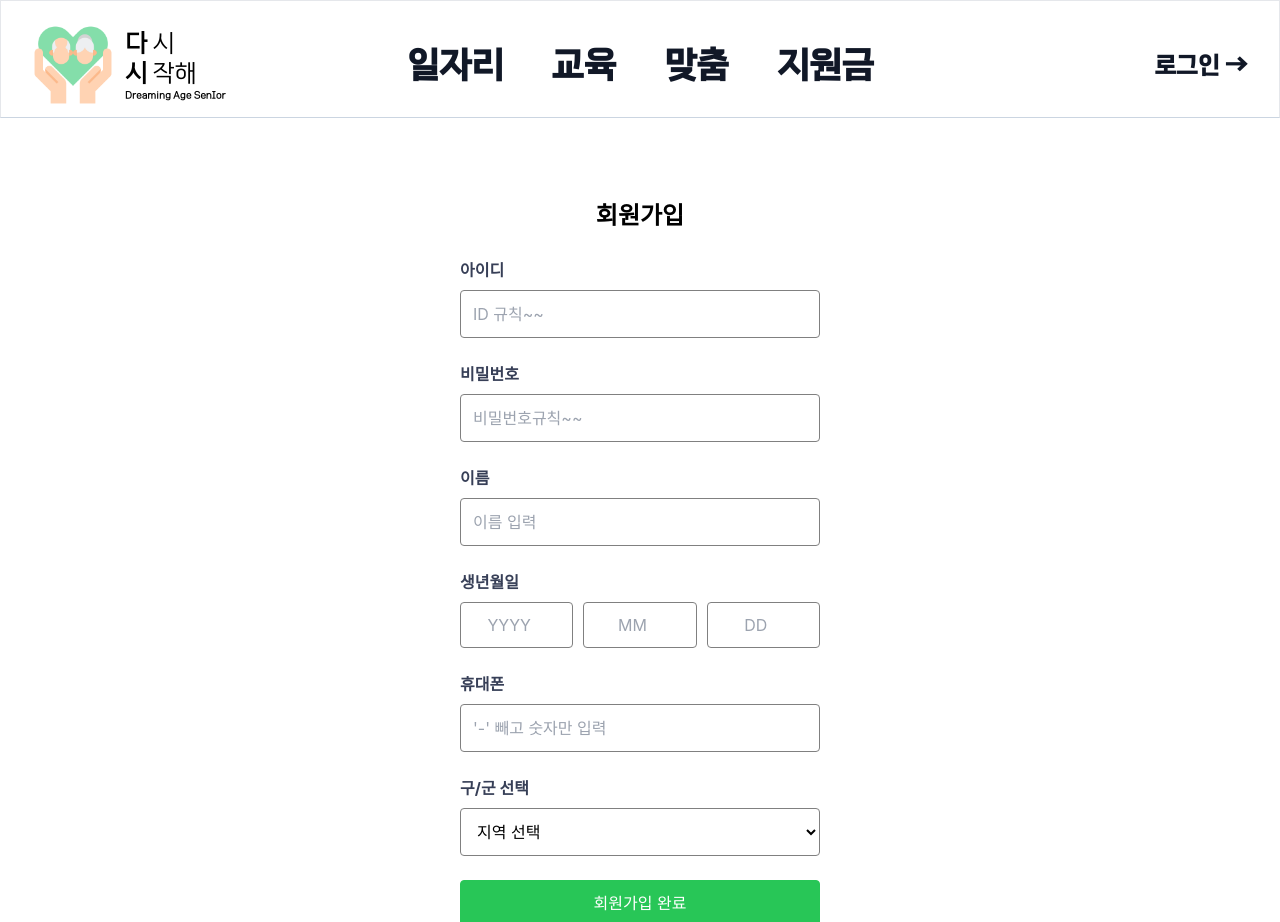
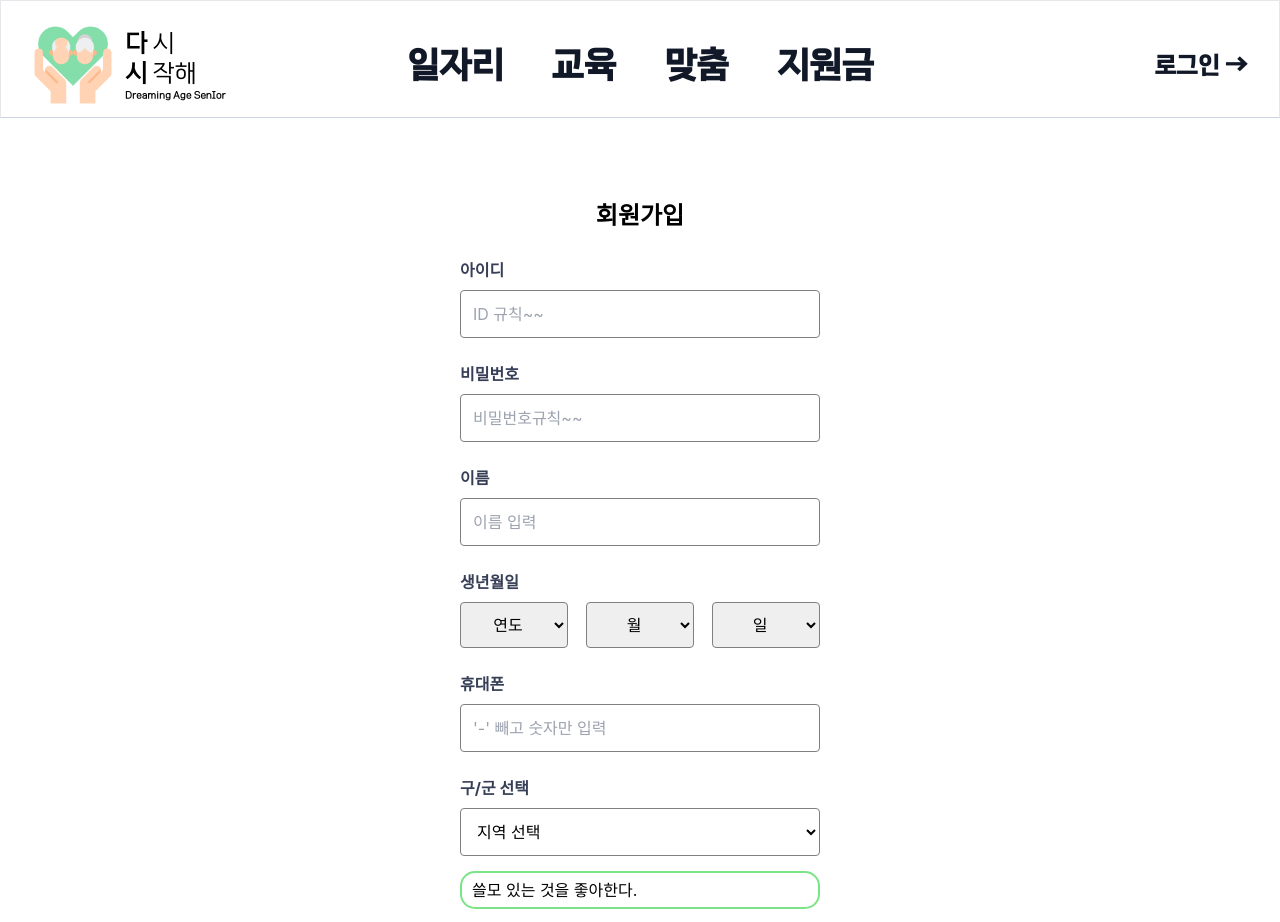
Before and after one commit to ProjectDasi/FrontEnd, a React (Create React App) app: page /register in a window 1280 px wide. Shown: the top 922 px of the page. Built offline with nearby package versions, Linux system fonts and the light colour scheme.

Commit message:
0826 register detail

```diff
--- /dev/null
+++ b/src/Data/preference.json
@@ -0,0 +1,182 @@
+[
+  {
+    "ID": 1,
+    "유형": "현실형",
+    "단어": "실용적",
+    "설명": "쓸모 있는 것을 좋아한다."
+  },
+  {
+    "ID": 2,
+    "유형": "현실형",
+    "단어": "정확성",
+    "설명": "일을 정확하고 세밀하게 한다."
+  },
+  {
+    "ID": 3,
+    "유형": "현실형",
+    "단어": "현장중심",
+    "설명": "현장에서 일하는 것을 좋아한다."
+  },
+  {
+    "ID": 4,
+    "유형": "현실형",
+    "단어": "손재주",
+    "설명": "손을 이용해 무엇인가를 만드는 것을 좋아한다."
+  },
+  {
+    "ID": 5,
+    "유형": "현실형",
+    "단어": "전기, 기계",
+    "설명": "전기나 기계와 관련된 일을 잘한다."
+  },
+  {
+    "ID": 6,
+    "유형": "탐구형",
+    "단어": "분석적",
+    "설명": "문제를 분석하고 해결 방법을 찾는 것을 좋아한다."
+  },
+  {
+    "ID": 7,
+    "유형": "탐구형",
+    "단어": "학구적",
+    "설명": "배우는 것을 좋아하고 지식에 관심이 많다."
+  },
+  {
+    "ID": 8,
+    "유형": "탐구형",
+    "단어": "독립적",
+    "설명": "혼자서도 잘 생각하고 행동한다."
+  },
+  {
+    "ID": 9,
+    "유형": "탐구형",
+    "단어": "탐구적",
+    "설명": "깊이 있게 생각하고 연구하는 것을 좋아한다."
+  },
+  {
+    "ID": 10,
+    "유형": "탐구형",
+    "단어": "비판적",
+    "설명": "문제점을 잘 찾아내고 개선하려고 한다."
+  },
+  {
+    "ID": 11,
+    "유형": "예술형",
+    "단어": "창의적",
+    "설명": "아이디어를 떠올리는 것"
+  },
+  {
+    "ID": 12,
+    "유형": "예술형",
+    "단어": "변화추구",
+    "설명": "변화와 다양성을 좋아한다."
+  },
+  {
+    "ID": 13,
+    "유형": "예술형",
+    "단어": "독창적",
+    "설명": "다른 사람과 다르게 표현하는 것을 좋아한다."
+  },
+  {
+    "ID": 14,
+    "유형": "예술형",
+    "단어": "개방적",
+    "설명": "새로운 것에 대해 열려 있다."
+  },
+  {
+    "ID": 15,
+    "유형": "예술형",
+    "단어": "예술적",
+    "설명": "미술, 음악, 문학 등 예술적인 것에 관심이 많다."
+  },
+  {
+    "ID": 16,
+    "유형": "사회형",
+    "단어": "협력적",
+    "설명": "다른 사람들과 함께 일하는 것을 좋아한다."
+  },
+  {
+    "ID": 17,
+    "유형": "사회형",
+    "단어": "이타적",
+    "설명": "다른 사람을 돕고자 하는 마음이 크다."
+  },
+  {
+    "ID": 18,
+    "유형": "사회형",
+    "단어": "인내심",
+    "설명": "어려움이 있어도 참고 견디는 것을 좋아한다."
+  },
+  {
+    "ID": 19,
+    "유형": "사회형",
+    "단어": "공감능력",
+    "설명": "다른 사람의 마음을 잘 이해하고 공감한다."
+  },
+  {
+    "ID": 20,
+    "유형": "사회형",
+    "단어": "배려심",
+    "설명": "다른 사람을 잘 챙기고 도와주는 것을 좋아한다."
+  },
+  {
+    "ID": 21,
+    "유형": "진취형",
+    "단어": "설득력",
+    "설명": "다른 사람을 잘 설득할 수 있다."
+  },
+  {
+    "ID": 22,
+    "유형": "진취형",
+    "단어": "외향적",
+    "설명": "사람들과 어울리는 것을 좋아한다."
+  },
+  {
+    "ID": 23,
+    "유형": "진취형",
+    "단어": "열정적",
+    "설명": "무언가에 열정적으로 참여하고 몰두하는 것을 좋아한다."
+  },
+  {
+    "ID": 24,
+    "유형": "진취형",
+    "단어": "목표지향",
+    "설명": "목표를 세우고 그것을 이루기 위해 노력하는 것을 좋아한다."
+  },
+  {
+    "ID": 25,
+    "유형": "진취형",
+    "단어": "추진력",
+    "설명": "일을 밀고 나가는 힘이 강하다."
+  },
+  {
+    "ID": 26,
+    "유형": "관습형",
+    "단어": "계획적",
+    "설명": "미리 계획을 세우고 그에 따라 행동하는 것을 좋아한다."
+  },
+  {
+    "ID": 27,
+    "유형": "관습형",
+    "단어": "규칙준수",
+    "설명": "규칙을 잘 지키고 질서를 중시한다."
+  },
+  {
+    "ID": 28,
+    "유형": "관습형",
+    "단어": "체계적",
+    "설명": "일을 체계적으로, 정돈된 방식으로 처리하는 것을 좋아한다."
+  },
+  {
+    "ID": 29,
+    "유형": "관습형",
+    "단어": "사무적",
+    "설명": "사무와 관련된 일을 잘한다."
+  },
+  {
+    "ID": 30,
+    "유형": "관습형",
+    "단어": "절차중심",
+    "설명": "정해진 절차를 중요하게 생각하고 따른다."
+  }
+]
--- a/src/Pages/RegisterPage.tsx
+++ b/src/Pages/RegisterPage.tsx
@@ -1,12 +1,26 @@
-import React from 'react'
+import React, { useState } from 'react';
 import '../styles/register.css';
-import data from '../Data/register.json'
+import data from '../Data/preference.json';
 import Header from '../Components/Header';
+
 export default function RegisterPage() {
+  // JSON 파일로부터 데이터 가져오기
+  const descriptions = data;
+
+  const [selectedItems, setSelectedItems] = useState<number[]>([]);
+
+  const handleItemClick = (id: number) => {
+    setSelectedItems(prevState =>
+      prevState.includes(id)
+        ? prevState.filter(i => i !== id)
+        : [...prevState, id]
+    );
+  };
+
   const generateYears = () => {
     const years = [];
     const currentYear = new Date().getFullYear();
-    for (let i = currentYear; i >= 1900; i--) {
+    for (let i = 1924; i <= currentYear; i++) {
       years.push(i);
     }
     return years;
@@ -19,6 +33,7 @@ export default function RegisterPage() {
   const generateDays = () => {
     return Array.from({ length: 31 }, (_, i) => i + 1);
   };
+
   return (
     <div className='h-screen w-full'>
       <div className='mb-20 bg-white border-b-slate-300 border'>
@@ -64,12 +79,24 @@ export default function RegisterPage() {
                 <strong>생년월일</strong>
               </label>
               <div className='birthdate-box'>
-                <input type='number' name='birth_year' id='birth_year' placeholder='YYYY' className='Typo birthdate-input'>
-                </input>
-                <input type='number' name='birth_month' id='birth_month' placeholder='MM' className='Typo birthdate-input'>
-                </input>
-                <input type='number' name='birth_day' id='birth_day' placeholder='DD' className='Typo birthdate-input'>
-                </input>
+                <select name='birth_year' id='birth_year' className='Typo birthdate-input'>
+                  <option value="" disabled selected hidden>연도</option>
+                  {generateYears().map(year => (
+                    <option key={year} value={year}>{year}</option>
+                  ))}
+                </select>
+                <select name='birth_month' id='birth_month' className='Typo birthdate-input'>
+                  <option value="" disabled selected hidden>월</option>
+                  {generateMonths().map(month => (
+                    <option key={month} value={month}>{month}</option>
+                  ))}
+                </select>
+                <select name='birth_day' id='birth_day' className='Typo birthdate-input'>
+                  <option value="" disabled selected hidden>일</option>
+                  {generateDays().map(day => (
+                    <option key={day} value={day}>{day}</option>
+                  ))}
+                </select>
               </div>
             </div>
 
@@ -111,9 +138,41 @@ export default function RegisterPage() {
               </div>
             </div>
           </div>
+
+          <div>
+            <ul>
+              {descriptions.map((item: { ID: number; 설명: string }) => (
+                <li
+                  key={item.ID}
+                  onClick={() => handleItemClick(item.ID)}
+                  style={{
+                    cursor: 'pointer',
+                    padding: '5px 10px',
+                    border:'2px solid #7be388',
+                    marginTop:'15px',
+                    borderRadius:'15px',
+                    backgroundColor: selectedItems.includes(item.ID) ? '#d3f9d8' : '#fff'
+                  }}
+                >
+                  {item.설명}
+                </li>
+              ))}
+            </ul>
+
+            <div style={{ marginTop: '20px' }}>
+              <h3>Selected Descriptions:</h3>
+              <ul>
+                {selectedItems.map((id, index) => {
+                  const selectedItem = descriptions.find(item => item.ID === id);
+                  return selectedItem ? <li key={index}>{selectedItem.ID}</li> : null;
+                })}
+              </ul>
+            </div>
+          </div>
+
           <button type='button' id='btn_submit' className='Btn'>회원가입 완료</button>
         </form>
       </div>
     </div>
-  )
+  );
 }
--- a/src/styles/register.css
+++ b/src/styles/register.css
@@ -111,3 +111,9 @@ div{
     border: 1px solid #8491a7;
     background-color: #eff5ff;
 }
+
+input::-webkit-outer-spin-button,
+input::-webkit-inner-spin-button {
+  -webkit-appearance: none;
+  margin: 0;
+}
```
Also changed, not shown: src/Data/직무선호도단어선정.csv (added).
